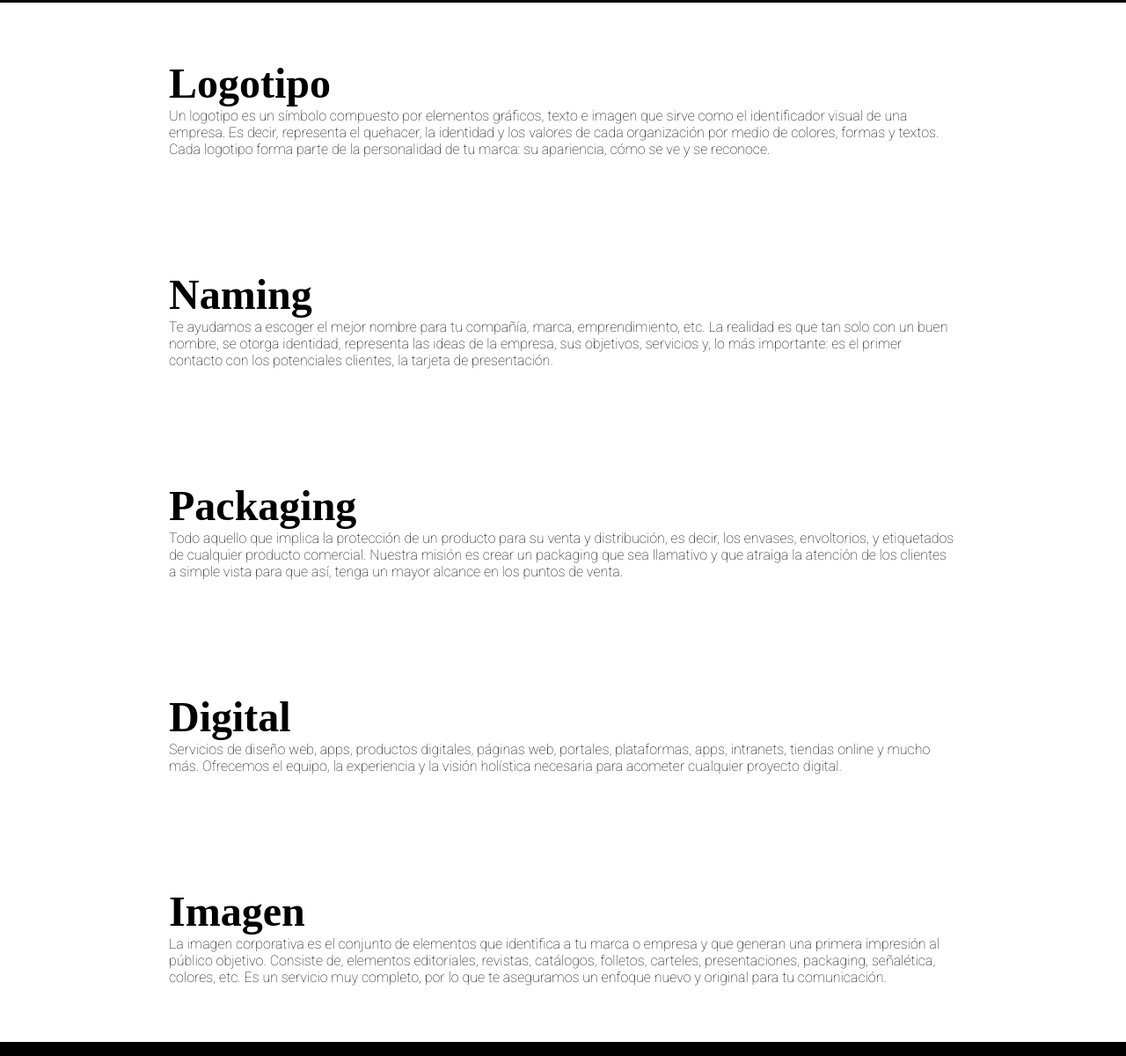
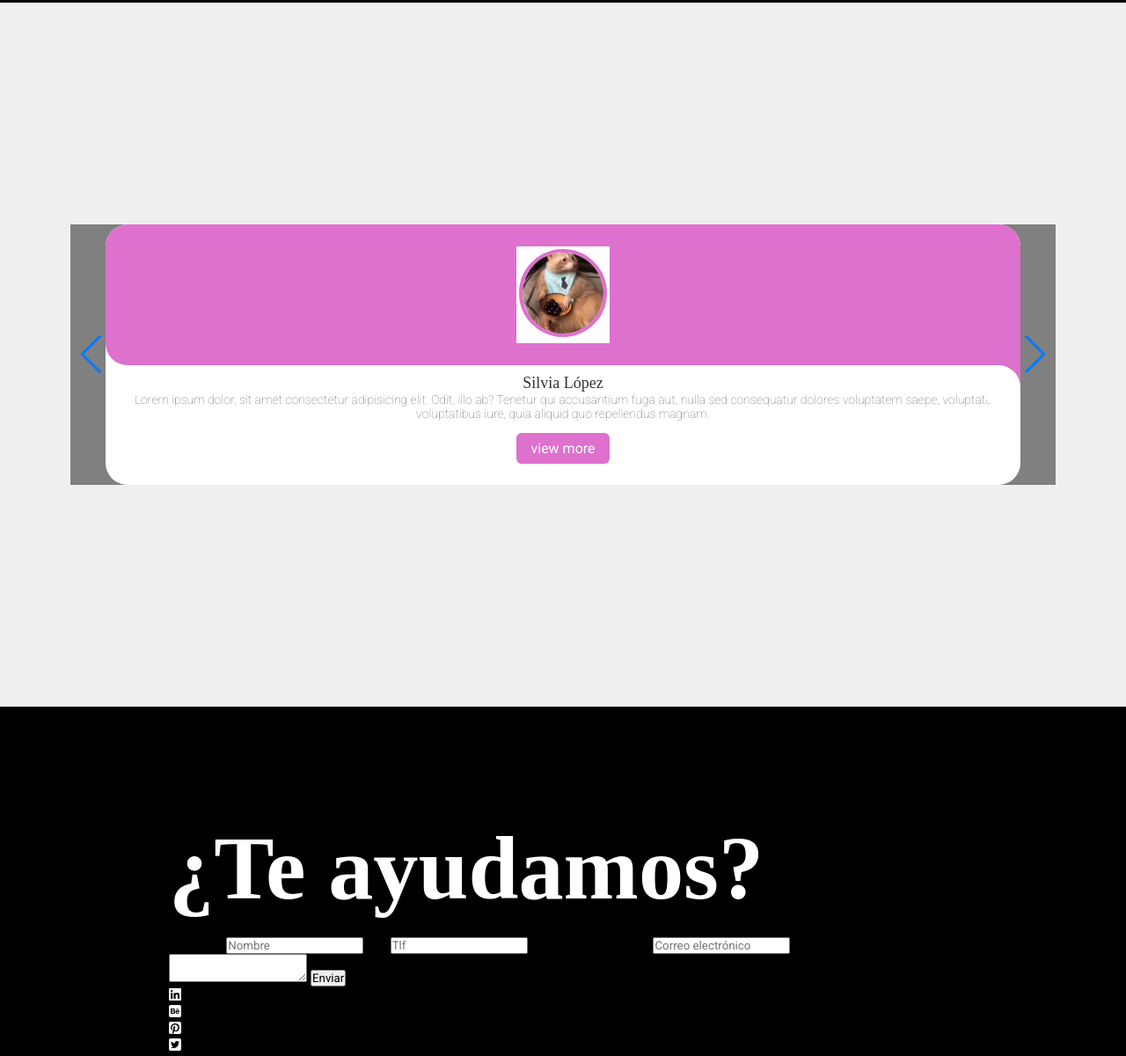
Before and after one commit to SoySilvia/Pr-ctica-1, a plain HTML site: page index.html in a window 1280 px wide. Shown: the part 797-1997 px from the top of the page at 88% size. Drawn offline with nearby package versions, Linux system fonts and the light colour scheme; a web font is replaced by a local one.

Commit message:
update inicio

```diff
--- a/css/stylesinicio.css
+++ b/css/stylesinicio.css
@@ -24,7 +24,7 @@ h2 {
 }
 
 
- p {
+p {
     font-family: 'Roboto';
     font-weight: 100;
     color: #000000;
@@ -32,10 +32,10 @@ h2 {
 
 .animate__animated.animate__bounce {
     --animate-duration: 2s;
-  }
+}
 
 
-  :root {
+:root {
     --animate-duration: 800ms;
     --animate-delay: 0.9s;
 }
@@ -48,8 +48,8 @@ li {
 a {
     text-decoration: none;
     color: #ffffff;
+    font-family:'Dela Gothic One';
     font-size: 1rem;
-    font-family: 'Roboto',  sans-serif;
 }
 
 a:hover {
@@ -72,11 +72,21 @@ header {
     align-items: left;
 }
 
-#servicios > h1 {
+#titulo a{
     justify-content: left;
     display: flex;
     align-items: left;
-    margin-left: 10% ;
+    font-size: 5rem;
+    color: #ffffff;
+    font-family: 'Modak';
+
+}
+
+#titulo > h1 {
+    justify-content: left;
+    display: flex;
+    align-items: left;
+
 }
 
 
@@ -90,16 +100,23 @@ header {
     display: flex;
     align-items: center;
     justify-content: space-between;
+    font-family:'Dela Gothic One';
+
 }
 
 .navbar .logo a {
-    font-size: 1.5rem;
+    font-size: 3rem;
     font-weight: bold;
+    font-family:'Modak';
+
 }
 
 .navbar .links {
     display: flex;
+    flex-direction: row;
     gap: 2rem;
+    font-family:'Dela Gothic One';
+
 
 }
 
@@ -117,6 +134,7 @@ header {
     border:none;
     border-radius: 20px;
     font-size: 0.8rem;
+    font-family:'Dela Gothic One';
     font-weight: bold;
     cursor: pointer;
     transition: scale 0.2;
@@ -141,6 +159,7 @@ header {
     width: 300px;
     background: #ffffff;
     backdrop-filter: blur(15px);
+    font-family:'Dela Gothic One';
     border-radius: 10px;
     overflow: hidden;
     transition: height 0.2s cubic-bezier(0.175, 0.885, 0.32, 1.275);
@@ -148,6 +167,8 @@ header {
 
 .dropdown_menu a{
     color: #000000;
+    font-family:'Dela Gothic One';
+
 }
 
 .dropdown_menu li {
@@ -159,6 +180,8 @@ header {
 
 .dropdown_menu.open {
     height: 200px;
+    font-family:'Dela Gothic One';
+
 }
 
 .dropdown_menu .action_btn {
@@ -172,6 +195,112 @@ section {
     max-width: 1500px;
     margin: auto;
     padding: 5%;
+}
+
+main {
+  min-height: 100vh;
+  display: flex;
+  align-items: center;
+  justify-content: center;
+  background-color: #efefef;
+
+}
+.slide-container{
+    max-width: 1120px;
+    width: 100%;
+    background-color: grey;
+    padding: 40px;
+}
+
+.slide-content{
+    margin: 0 40px;
+}
+.card{
+    width: 320px;
+    border-radius: 25px;
+    background-color: #ffffff;
+}
+
+.image-content,
+.card-content {
+    display: flex;
+    flex-direction: column;
+    align-items: center;
+    padding: 10px 14px;
+}
+
+.image-content{
+    position: relative;
+    row-gap: 5px;
+    padding: 25px 0;
+}
+.overlay{
+    position: absolute;
+    top: 0;
+    left: 0;
+    height: 100%;
+    width: 100%;
+    background-color: #de70ce;
+    border-radius: 25px 25px 0 25px;
+}
+
+.overlay::before,
+.overlay::after {
+    content: '';
+    position: absolute;
+    right: 0;
+    bottom: -40px;
+    height: 40px;
+    width: 40px;
+    background-color: #de70ce;
+
+}
+
+.overlay::after {
+    border-radius: 0 25px 0 0;
+    background-color: #ffffff;
+
+}
+.card-image {
+    position: relative;
+    background: #ffffff;
+    padding: 3px;
+}
+
+.card-image .card-img {
+    height: 100px;
+    width: 100px;
+    object-fit: cover;
+    border-radius: 50%;
+    border: 4px solid #de70ce
+}
+
+.name{
+    font-size: 18px;
+    font-weight: 500;
+    color: #333;
+}
+
+.description{
+    font-size: 14px;
+    color: #707070;
+    text-align: center;
+}
+
+.button{
+    border: none;
+    font-size: 16px;
+    color: #ffffff;
+    padding: 8px 16px;
+    background-color: #de70ce;
+    border-radius: 6px;
+    margin: 14px;
+    cursor: pointer;
+    transition: all 0.3s ease;
+}
+
+.button:hover{
+    background: #de70ce;
 }
 
 footer {
--- a/index.html
+++ b/index.html
@@ -4,7 +4,7 @@
 <head>
     <title>Servicios</title>
     <meta charset="utf-8">
-    <link href="css/stylesservicios.css" rel="stylesheet" type="text/css">
+    <link href="css/stylesinicio.css" rel="stylesheet" type="text/css">
     <link rel="preconnect" href="https://fonts.googleapis.com">
     <link rel="preconnect" href="https://fonts.googleapis.com">
     <link rel="preconnect" href="https://fonts.gstatic.com" crossorigin>
@@ -15,6 +15,8 @@
     <script src="https://kit.fontawesome.com/c3fd22b8e3.js" crossorigin="anonymous"></script>
     <script src="https://cdn.jsdelivr.net/npm/simple-parallax-js@5.5.1/dist/simpleParallax.min.js"></script>
     <link rel="icon" href="img/icon.png">
+    <link rel="stylesheet" href="css/swiper-bundle.min.css" >
+
 </head>
 
 <body>
@@ -40,57 +42,38 @@
             <li> <a href="#" class="action_btn">Contacto</a></li>
         </div>
 
-        <section id="servicios">
+        <section id="titulo">
+           <a href="we are">we are</a>
            <h1 class="animate__animated  animate__bounce">NOVA STUDIO</h1>
         </section>
+
     </header>
 
     <main>
-        <section id="logotipo">
-            <h2>Logotipo</h2>
-            <p> Un logotipo es un símbolo compuesto por elementos gráficos, texto e imagen que sirve como el identificador visual de una empresa.
-             Es decir, representa el quehacer, la identidad y los valores de cada organización por medio de colores, formas y textos.
-             Cada logotipo forma parte de la personalidad de tu marca: su apariencia, cómo se ve y se reconoce. </p>
+        <div class="slide-container swiper">
+            <div class="slide-content">
+                <div class="card-wrapper swiper-wrapper">
+                    <div class="card swiper-slide">
+                        <div class="image-content">
+                            <span class="overlay"></span>
 
+                            <div class="card-image">
+                                <img src="img\silvia.jpg" alt="" class="card-img">
+                            </div>
+                        </div>
 
-        </section>
-
-        <section id="naming">
-            <h2>Naming</h2>
-            <p> Te ayudamos a escoger el mejor nombre para tu compañía, marca, emprendimiento, etc. La realidad es que tan solo con un buen nombre,
-                se otorga identidad, representa las ideas de la empresa, sus objetivos, servicios y, lo más importante: es el primer contacto
-                con los potenciales clientes, la tarjeta de presentación. </p>
-
-
-        </section>
-
-        <section id="packaging">
-            <h2>Packaging</h2>
-            <p> Todo aquello que implica la protección de un producto para su venta y distribución, es decir, los envases, envoltorios,
-                y etiquetados de cualquier producto comercial. Nuestra misión es crear un packaging que sea llamativo y que atraiga la atención
-              de los clientes a simple vista para que así, tenga un mayor alcance en los puntos de venta. </p>
-
-
-        </section>
-
-
-        <section id="digital">
-            <h2>Digital</h2>
-            <p> Servicios de diseño web, apps, productos digitales, páginas web, portales, plataformas, apps, intranets, tiendas online y mucho más.
-                Ofrecemos el equipo, la experiencia y la visión holística necesaria para acometer cualquier proyecto digital.</p>
-
-
-        </section>
-
-
-        <section id="imagen">
-            <h2>Imagen</h2>
-            <p> La imagen corporativa es el conjunto de elementos que identifica a tu marca o empresa y que generan una primera impresión al público objetivo.
-                Consiste de, elementos editoriales, revistas, catálogos, folletos, carteles, presentaciones, packaging, señalética, colores, etc.
-                Es un servicio muy completo, por lo que te aseguramos un enfoque nuevo y original para tu comunicación.</p>
-
-
-        </section>
+                        <div class="card-content">
+                            <h2 class="name">Silvia López</h2>
+                            <p class="description">Lorem ipsum dolor, sit amet consectetur adipisicing elit. Odit, illo ab? Tenetur qui accusantium fuga aut, nulla sed consequatur dolores voluptatem saepe, voluptate voluptatibus iure, quia aliquid quo repellendus magnam.</p>
+                            <button class="button">view more</button>
+                        </div>
+                    </div>
+                </div>
+            </div>
+            <div class="swiper-button-next"></div>
+            <div class="swiper-button-prev"></div>
+            <div class="swiper-pagination"></div>
+        </div>
     </main>
 
 <body>
@@ -150,5 +133,6 @@
         <script src="js/jquery-3.6.1.min.js"></script>
         <script src="js/Chart.min.js"></script>
         <script src="js/scriptservicios.js"></script>
+        <script src="js/swiper-bundle.min.js"></script>
 
 </footer>
```
Also changed, not shown: css/swiper-bundle.min.css (added), img/silvia.jpg (added), js/swiper-bundle.min.js (added).
